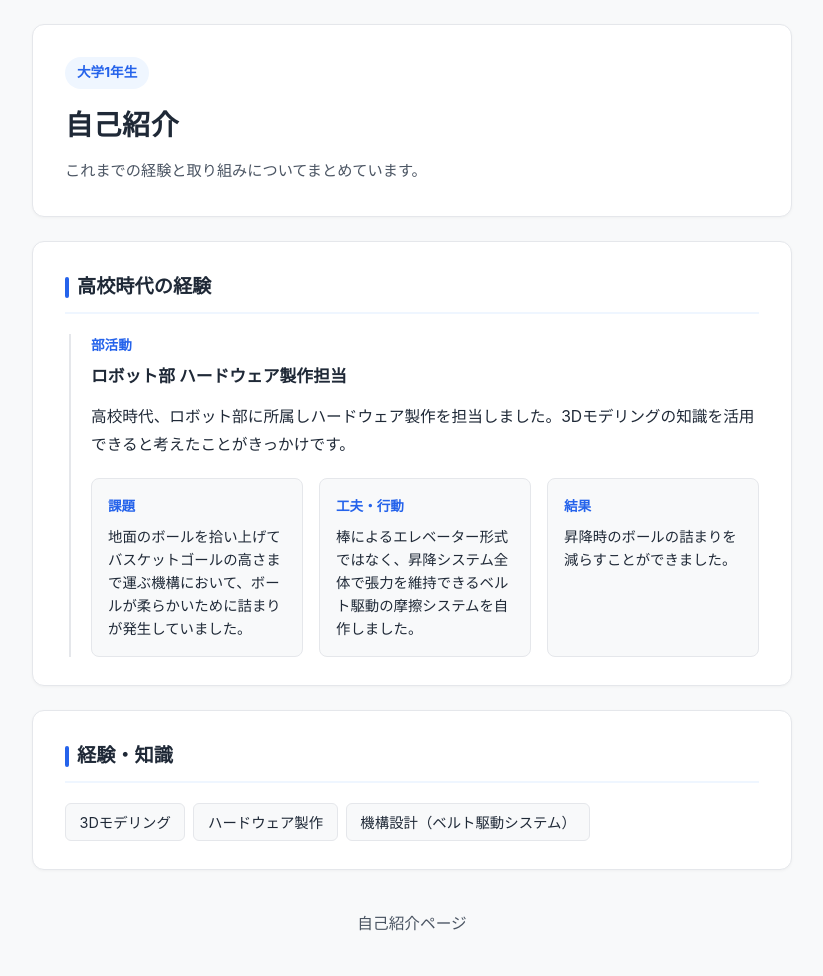
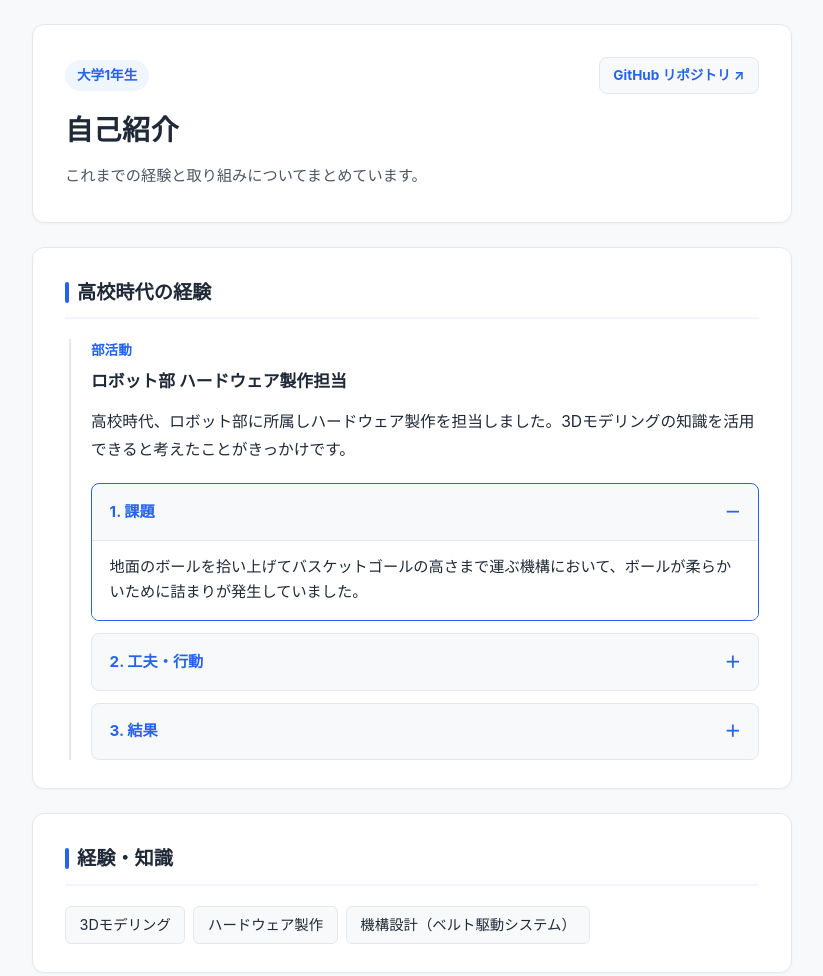
Before and after one commit to juncho26/Assignment-Website, a plain HTML site: page Index.html in a window 1280 px wide. Shown: the top 976 px of the page, without its empty margins (228-1051 px from the left). Drawn offline with Linux system fonts and the light colour scheme.

Commit message:
Add files via upload

```diff
--- a/Index.html
+++ b/Index.html
@@ -17,6 +17,7 @@
     --text-main: #1f2937;
     --text-sub: #4b5563;
     --accent: #2563eb;
+    --accent-hover: #1d4ed8;
     --accent-light: #eff6ff;
     --border: #e5e7eb;
   }
@@ -43,6 +44,15 @@
     box-shadow: 0 1px 3px rgba(0, 0, 0, 0.04);
   }
 
+  .header-top {
+    display: flex;
+    flex-wrap: wrap;
+    justify-content: space-between;
+    align-items: center;
+    gap: 0.75rem;
+    margin-bottom: 0.75rem;
+  }
+
   .badge {
     display: inline-block;
     background-color: var(--accent-light);
@@ -51,7 +61,29 @@
     font-weight: 700;
     padding: 0.25rem 0.75rem;
     border-radius: 9999px;
-    margin-bottom: 0.75rem;
+  }
+
+  .github-link {
+    display: inline-flex;
+    align-items: center;
+    gap: 0.4rem;
+    font-size: 0.85rem;
+    font-weight: 700;
+    color: var(--accent);
+    text-decoration: none;
+    background-color: var(--bg);
+    border: 1px solid var(--border);
+    padding: 0.35rem 0.85rem;
+    border-radius: 8px;
+    transition: background-color 0.2s, border-color 0.2s, color 0.2s;
+  }
+
+  .github-link:hover,
+  .github-link:focus-visible {
+    background-color: var(--accent-light);
+    border-color: var(--accent);
+    color: var(--accent-hover);
+    outline: none;
   }
 
   h1 {
@@ -123,31 +155,70 @@
     margin-bottom: 0.75rem;
   }
 
-  .step-grid {
-    display: grid;
-    grid-template-columns: repeat(3, 1fr);
-    gap: 1rem;
+  /* Accessible Accordion Menus for the 3 Aspects */
+  .accordion-group {
+    display: flex;
+    flex-direction: column;
+    gap: 0.75rem;
     margin-top: 1.25rem;
   }
 
-  .step-card {
+  details.aspect-menu {
     background-color: var(--bg);
     border: 1px solid var(--border);
     border-radius: 8px;
-    padding: 1rem;
+    overflow: hidden;
+    transition: border-color 0.2s;
   }
 
-  .step-title {
-    font-size: 0.85rem;
+  details.aspect-menu[open] {
+    border-color: var(--accent);
+  }
+
+  details.aspect-menu summary {
+    list-style: none;
+    cursor: pointer;
+    padding: 0.9rem 1.1rem;
+    font-size: 0.95rem;
     font-weight: 700;
     color: var(--accent);
-    margin-bottom: 0.4rem;
+    display: flex;
+    justify-content: space-between;
+    align-items: center;
+    user-select: none;
   }
 
-  .step-text {
-    font-size: 0.9rem;
+  details.aspect-menu summary::-webkit-details-marker {
+    display: none;
+  }
+
+  details.aspect-menu summary:hover {
+    background-color: var(--accent-light);
+  }
+
+  details.aspect-menu summary:focus-visible {
+    outline: 2px solid var(--accent);
+    outline-offset: -2px;
+  }
+
+  details.aspect-menu summary::after {
+    content: "＋";
+    font-size: 1rem;
+    font-weight: 700;
+    line-height: 1;
+  }
+
+  details.aspect-menu[open] summary::after {
+    content: "－";
+  }
+
+  .aspect-content {
+    padding: 0.85rem 1.1rem 1rem;
+    font-size: 0.95rem;
     color: var(--text-main);
-    line-height: 1.6;
+    line-height: 1.65;
+    background-color: var(--surface);
+    border-top: 1px solid var(--border);
   }
 
   .tag-list {
@@ -185,17 +256,18 @@
     h1 {
       font-size: 1.45rem;
     }
-
-    .step-grid {
-      grid-template-columns: 1fr;
-    }
   }
 </style>
 </head>
 <body>
   <div class="container">
     <header>
-      <span class="badge">大学1年生</span>
+      <div class="header-top">
+        <span class="badge">大学1年生</span>
+        <a class="github-link" href="https://github.com/juncho26/Assignment-Website/tree/main" target="_blank" rel="noopener noreferrer" aria-label="GitHubリポジトリ（新しいタブで開きます）">
+          GitHub リポジトリ ↗
+        </a>
+      </div>
       <h1>自己紹介</h1>
       <p class="subtitle">これまでの経験と取り組みについてまとめています。</p>
     </header>
@@ -209,25 +281,28 @@
           <p>
             高校時代、ロボット部に所属しハードウェア製作を担当しました。3Dモデリングの知識を活用できると考えたことがきっかけです。
           </p>
-          <div class="step-grid">
-            <div class="step-card">
-              <div class="step-title">課題</div>
-              <div class="step-text">
+
+          <div class="accordion-group" role="region" aria-label="取り組みの詳細メニュー">
+            <details class="aspect-menu" open>
+              <summary>1. 課題</summary>
+              <div class="aspect-content">
                 地面のボールを拾い上げてバスケットゴールの高さまで運ぶ機構において、ボールが柔らかいために詰まりが発生していました。
               </div>
-            </div>
-            <div class="step-card">
-              <div class="step-title">工夫・行動</div>
-              <div class="step-text">
+            </details>
+
+            <details class="aspect-menu">
+              <summary>2. 工夫・行動</summary>
+              <div class="aspect-content">
                 棒によるエレベーター形式ではなく、昇降システム全体で張力を維持できるベルト駆動の摩擦システムを自作しました。
               </div>
-            </div>
-            <div class="step-card">
-              <div class="step-title">結果</div>
-              <div class="step-text">
+            </details>
+
+            <details class="aspect-menu">
+              <summary>3. 結果</summary>
+              <div class="aspect-content">
                 昇降時のボールの詰まりを減らすことができました。
               </div>
-            </div>
+            </details>
           </div>
         </div>
       </section>
```
